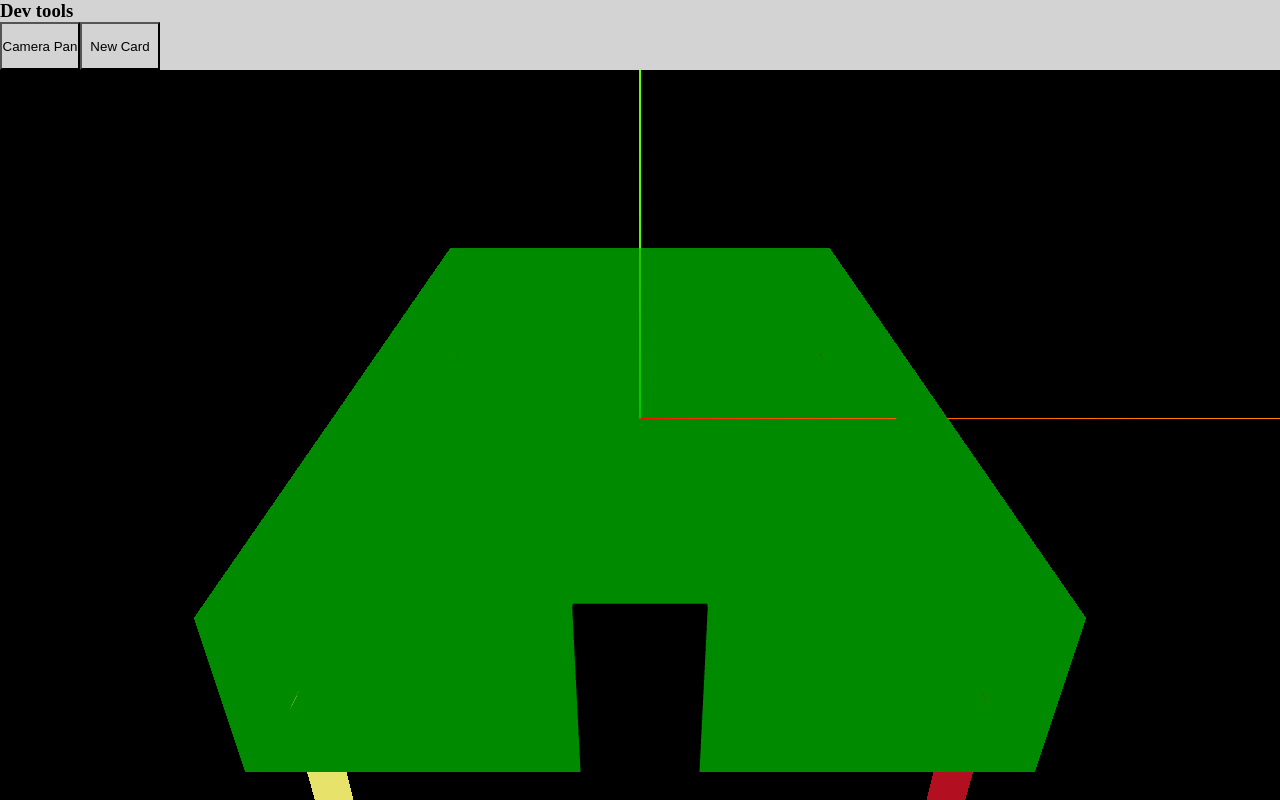
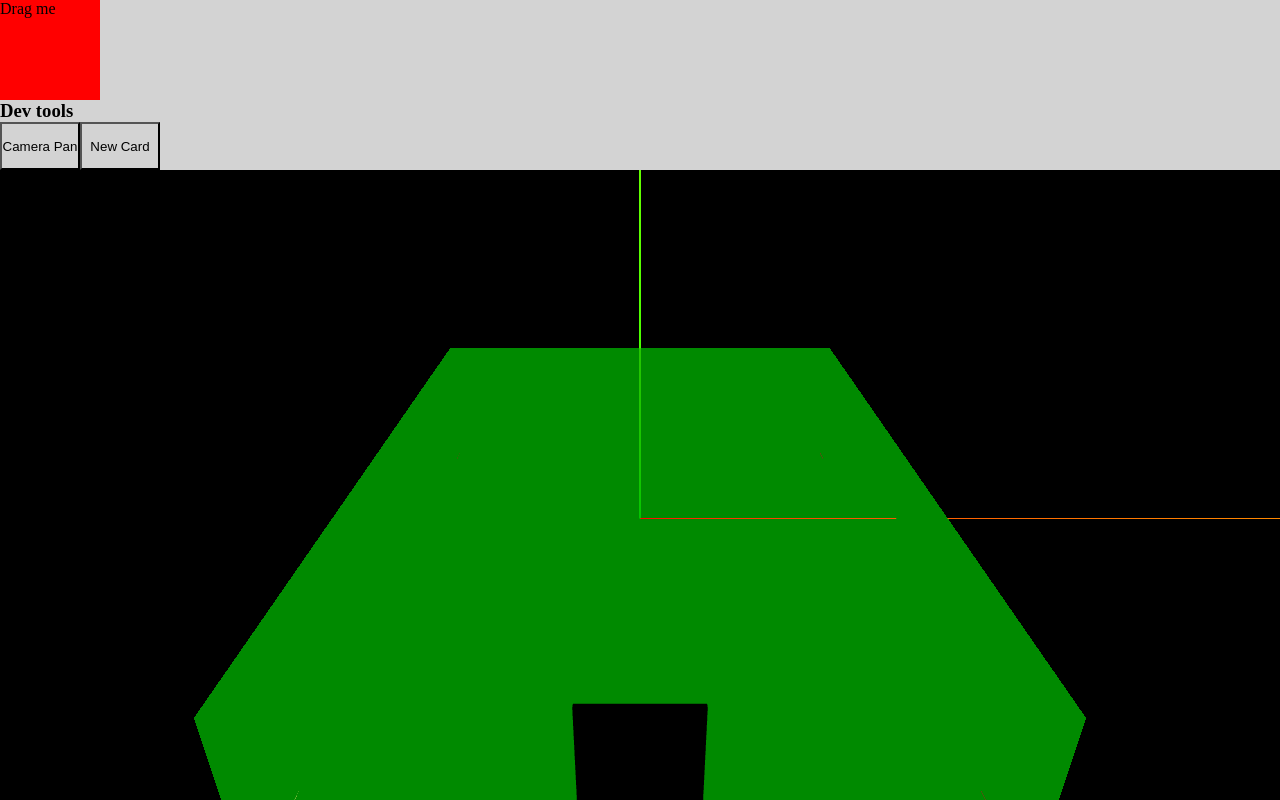
Before and after one commit to tBaronDar/card-drape, a Next.js app: page / in a window 1280 px wide. Shown: the top 800 px of the page. Built offline with nearby package versions, Linux system fonts and the light colour scheme.

Commit message:
added state for the position, removed ref

```diff
--- a/app/page.jsx
+++ b/app/page.jsx
@@ -53,6 +53,16 @@ export default function MainScene() {
 
 	return (
 		<div>
+			<div
+				{...drag()}
+				style={{
+					width: "100px",
+					height: "100px",
+					background: "red",
+					touchAction: "none",
+				}}>
+				Drag me
+			</div>
 			<h3 className={styles.text}>Dev tools</h3>
 			<button
 				className={styles[isCameraClicked ? "button-clicked" : "controls"]}
@@ -69,17 +79,17 @@ export default function MainScene() {
 				<directionalLight position={[0, 5, 0]} intensity={0.2} />
 				<ambientLight intensity={0.15} />
 				<Table />
-				{/* {cameraManualControl && <OrbitControls position={[0, 4, 6]} />} */}
-				{/* {!cameraManualControl && ( */}
-				<PerspectiveCamera
-					makeDefault
-					position={[0, 3, 6]}
-					rotation={[Math.PI / -6, 0, 0]}
-				/>
-				{/* )} */}
-				{/* this is the card that you see */}
+				{cameraManualControl && <OrbitControls position={[0, 4, 6]} />}
+				{!cameraManualControl && (
+					<PerspectiveCamera
+						makeDefault
+						position={[0, 3, 6]}
+						rotation={[Math.PI / -6, 0, 0]}
+					/>
+				)}
+				// {/* this is the card that you see */}
 				{activeCard && <Card activeCard={activeCard} dealer={dealer} />}
-				{/* this is an array with the cards on the table */}
+				// {/* this is an array with the cards on the table */}
 				{playedCards.length > 0 &&
 					playedCards.map((card) => (
 						<PlayedCard
--- a/components/card.jsx
+++ b/components/card.jsx
@@ -14,11 +14,11 @@ const targetRotationX = Math.PI / 2;
 
 const Card = ({ dealer, activeCard }) => {
 	const cardRef = useRef();
-	const position = useRef([0, 2, 5]);
+	const [position, setPosition] = useState([0, 2, 5]);
 
 	const velocity = useRef([0, 0, 0]);
-	// const { size } = useThree();
-	const [isDraging, setIsDraging] = useState(false);
+	const { size } = useThree();
+	const [isDragging, setIsDragging] = useState(false);
 	const [rotationX, setRotationX] = useState(0);
 	// const [isRotatingY, setIsRotatingY] = useState(false);
 	const [isCardPlayed, setIsCardPlayed] = useState(false);
@@ -36,23 +36,18 @@ const Card = ({ dealer, activeCard }) => {
 	}, []);
 
 	const drag = useDrag(
-		(state) => {
-			const {
-				offset: [x, y],
-				movement: [mx, my],
-				down,
-			} = state;
-			console.log("log", state);
+		({ offset: [x, y], movement: [mx, my], down }) => {
+			setIsDragging(down);
+			// Update position when dragging
 			if (down) {
-				position.current = [x / 500, 2 + -y / 500, 5];
+				setPosition([x / size.height, 2 + -y / size.width, 5]);
 				velocity.current = [mx / 500, my / 500, my / 200];
 			}
-			setIsDraging(down);
 		},
 		{
-			pointer: { touch: true }, //touch same as mouse
-			preventScroll: true, //no srcrolling
-			filterTaps: true, //no taps allowed(mobile)
+			pointer: { touch: true }, // Enable touch
+			preventScroll: true,
+			filterTaps: true,
 		}
 	);
 
@@ -61,7 +56,7 @@ const Card = ({ dealer, activeCard }) => {
 		if (
 			velocity.current[2] !== 0 &&
 			rotationX > -targetRotationX &&
-			!isDraging
+			!isDragging
 		) {
 			const newRotationX = Math.min(rotationX - 0.15, targetRotationX); // rotation
 			setRotationX(newRotationX);
@@ -71,10 +66,10 @@ const Card = ({ dealer, activeCard }) => {
 		}
 
 		//card throw
-		if (!isDraging && position.current[1] > tableHeight) {
-			position.current[0] += velocity.current[0];
-			position.current[1] += velocity.current[1];
-			position.current[2] += velocity.current[2];
+		if (!isDragging && position[1] > tableHeight) {
+			position[0] += velocity.current[0];
+			position[1] += velocity.current[1];
+			position[2] += velocity.current[2];
 
 			velocity.current[0] *= 0.95;
 			velocity.current[1] *= 0.95;
@@ -82,9 +77,9 @@ const Card = ({ dealer, activeCard }) => {
 		}
 
 		//fix card on table
-		if (position.current[1] <= tableHeight) {
+		if (position[1] <= tableHeight) {
 			// reset position to table
-			position.current[1] = tableHeight;
+			position[1] = tableHeight;
 			// stop downward movement
 			velocity.current[1] = 0;
 
@@ -97,15 +92,11 @@ const Card = ({ dealer, activeCard }) => {
 			setIsCardPlayed(true);
 		}
 
-		cardRef.current.position.lerp(new THREE.Vector3(...position.current), 0.2);
+		cardRef.current.position.lerp(new THREE.Vector3(...position), 0.2);
 
-		if (
-			position.current[1] === tableHeight &&
-			isCardPlayed &&
-			activeCard.isActive
-		) {
+		if (position[1] === tableHeight && isCardPlayed && activeCard.isActive) {
 			dealer({
-				position: position.current,
+				position: position,
 				rotation: [
 					cardRef.current.rotation.x,
 					cardRef.current.rotation.y,
@@ -118,7 +109,7 @@ const Card = ({ dealer, activeCard }) => {
 
 	//Math.PI / 8
 	return (
-		<mesh {...drag()} ref={cardRef} position={position.current}>
+		<mesh {...drag()} ref={cardRef} position={position}>
 			<boxGeometry args={[0.2, 0.38, 0.01]} />
 			<meshStandardMaterial color={"black"} />
 		</mesh>
```
